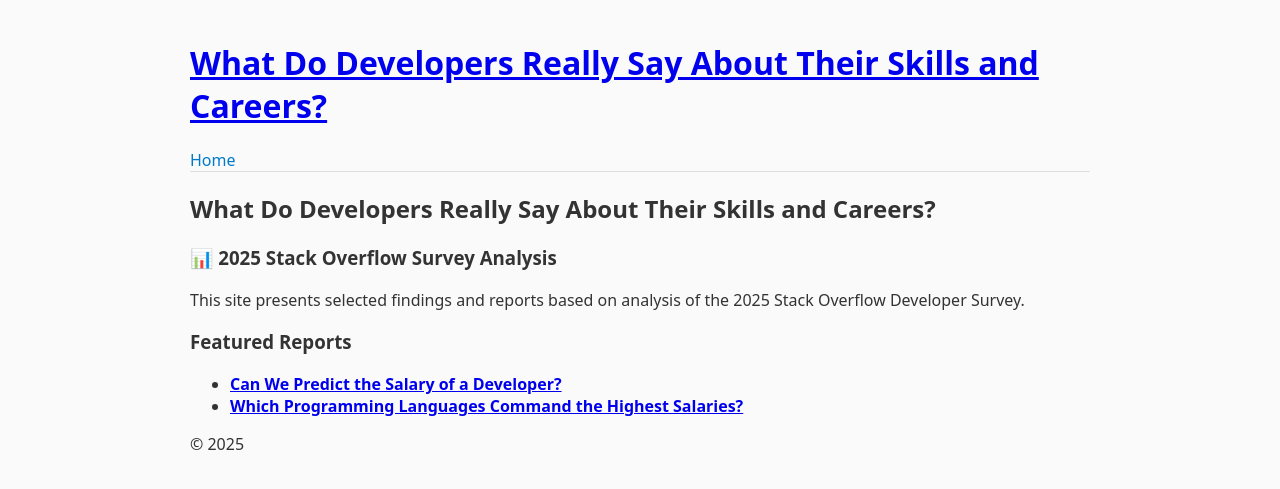
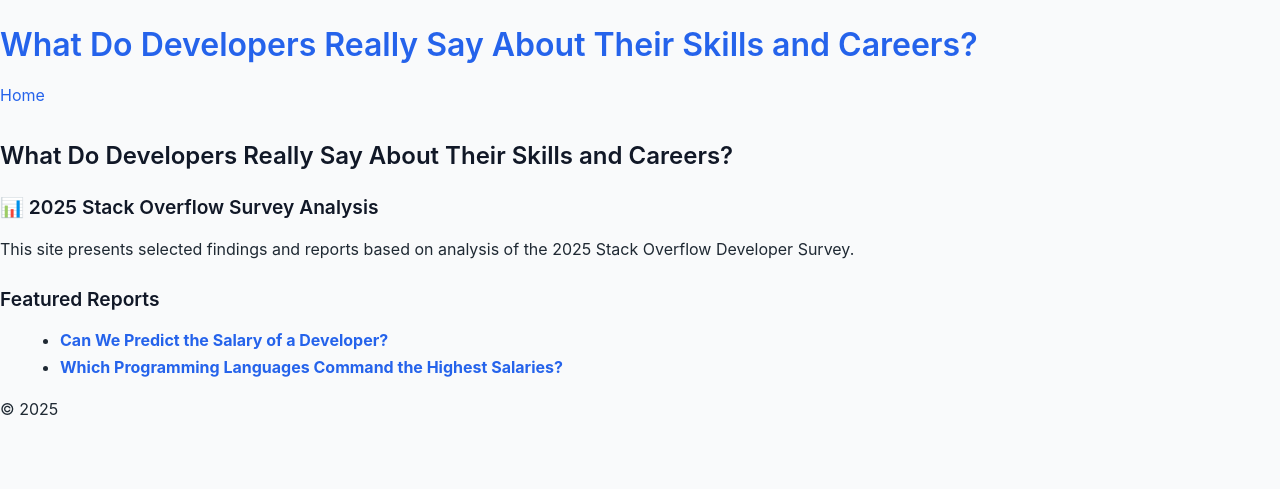
Before and after one commit to ilvfruits/stackoverflow-survey-2025, a Jekyll site: the page built from docs/index.md, in a window 1280 px wide. Shown: the top 489 px of the page. Built offline with Jekyll 4.4.1, drawn with Linux system fonts in a browser that asks for light colours.

Commit message:
Update style.css

```diff
--- a/docs/assets/css/style.css
+++ b/docs/assets/css/style.css
@@ -1,33 +1,136 @@
+/* ---------- Base ---------- */
+
 body {
-  font-family: system-ui, sans-serif;
-  max-width: 900px;
-  margin: auto;
-  padding: 20px;
-  background: #fafafa;
-  color: #333;
+  font-family: -apple-system, BlinkMacSystemFont, "Segoe UI",
+               Roboto, Helvetica, Arial, sans-serif;
+  font-size: 16px;
+  line-height: 1.65;
+  color: #1f2933;              /* Dark gray text */
+  background-color: #f9fafb;   /* Light neutral background */
+  margin: 0;
+  padding: 0;
 }
 
-header {
-  border-bottom: 1px solid #ddd;
-  margin-bottom: 20px;
+/* ---------- Layout ---------- */
+
+.container {
+  max-width: 900px;
+  margin: 0 auto;
+  padding: 2rem 1.5rem;
 }
 
-nav a {
-  margin-right: 15px;
-  text-decoration: none;
-  color: #007acc;
+/* ---------- Headings ---------- */
+
+h1, h2, h3, h4 {
+  color: #111827;              /* Near-black for contrast */
+  font-weight: 600;
+  line-height: 1.3;
 }
 
-.post h1 {
-  margin-bottom: 5px;
+h1 {
+  font-size: 2rem;             /* Reduced from very large default */
+  margin-top: 1.5rem;
+  margin-bottom: 1rem;
 }
 
-.meta {
-  color: #777;
-  font-size: 0.9em;
+h2 {
+  font-size: 1.5rem;
+  margin-top: 2rem;
+  margin-bottom: 0.75rem;
 }
 
-code {
-  background: #f3f3f3;
-  padding: 2px 4px;
+h3 {
+  font-size: 1.2rem;
+  margin-top: 1.5rem;
+  margin-bottom: 0.5rem;
 }
+
+/* ---------- Header / Site Title ---------- */
+
+.site-header {
+  background-color: #ffffff;
+  border-bottom: 1px solid #e5e7eb;
+  padding: 1rem 0;
+}
+
+.site-title {
+  font-size: 1.25rem;          /* Much smaller than default */
+  font-weight: 600;
+  color: #111827;
+  text-decoration: none;
+}
+
+.site-title:hover {
+  text-decoration: none;
+  color: #2563eb;              /* Subtle blue hover */
+}
+
+/* ---------- Navigation ---------- */
+
+.site-nav a {
+  font-size: 0.95rem;
+  color: #374151;
+  margin-right: 1rem;
+  text-decoration: none;
+}
+
+.site-nav a:hover {
+  color: #2563eb;
+}
+
+/* ---------- Paragraphs & Lists ---------- */
+
+p {
+  margin-bottom: 1rem;
+}
+
+ul, ol {
+  margin-left: 1.25rem;
+  margin-bottom: 1rem;
+}
+
+/* ---------- Links ---------- */
+
+a {
+  color: #2563eb;
+  text-decoration: none;
+}
+
+a:hover {
+  text-decoration: underline;
+}
+
+/* ---------- Images ---------- */
+
+img {
+  max-width: 100%;
+  height: auto;
+  display: block;
+  margin: 1.5rem auto;
+}
+
+/* ---------- Code blocks ---------- */
+
+pre, code {
+  background-color: #f3f4f6;
+  color: #111827;
+  font-family: "SFMono-Regular", Consolas, "Liberation Mono", Menlo, monospace;
+  font-size: 0.9rem;
+}
+
+pre {
+  padding: 1rem;
+  overflow-x: auto;
+  border-radius: 6px;
+}
+
+/* ---------- Footer ---------- */
+
+.site-footer {
+  margin-top: 3rem;
+  padding: 2rem 0;
+  border-top: 1px solid #e5e7eb;
+  font-size: 0.9rem;
+  color: #6b7280;
+  text-align: center;
+}
```
